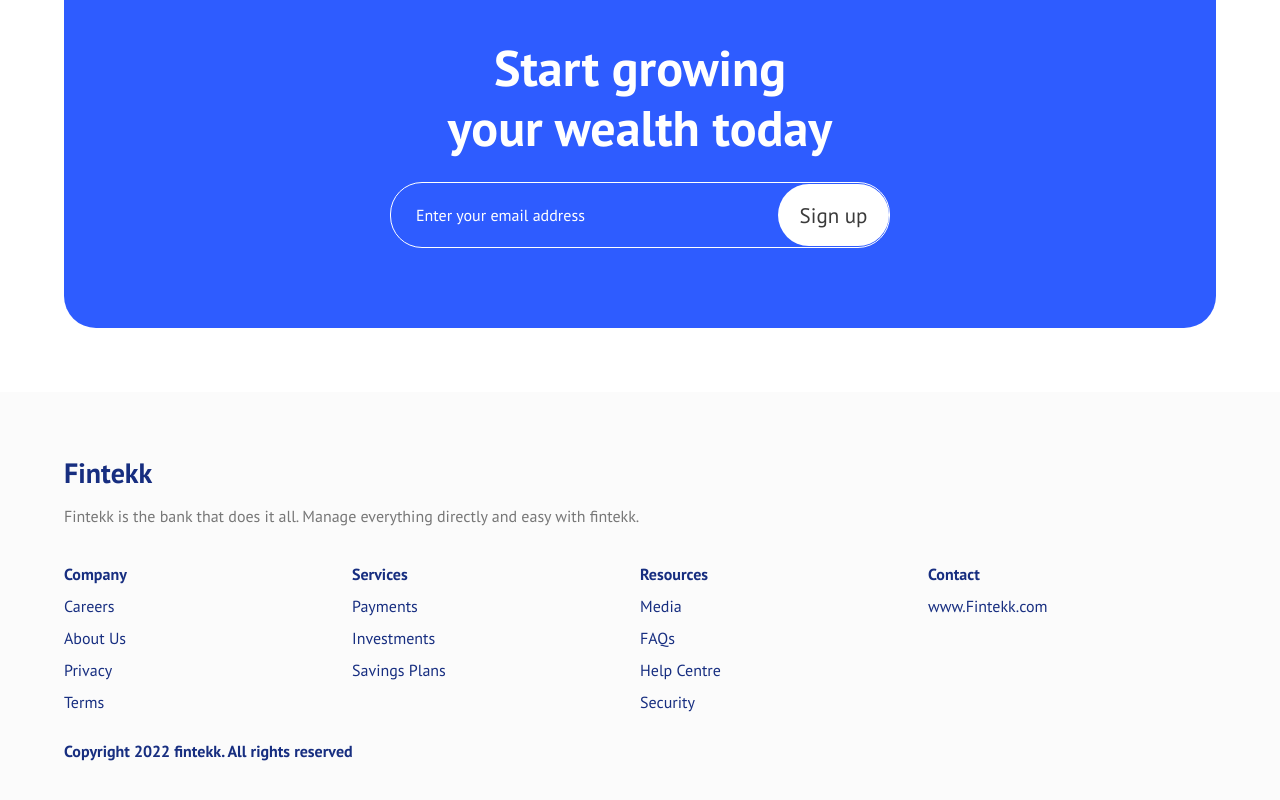
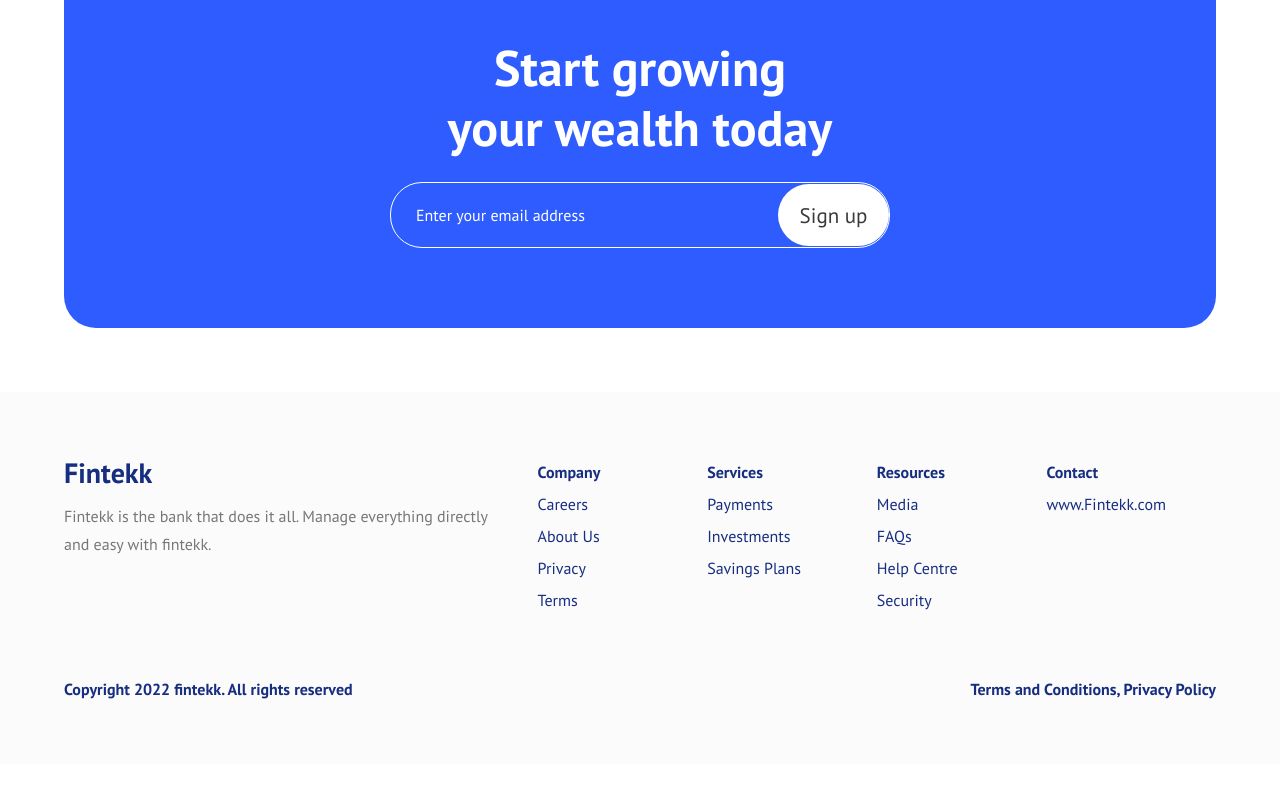
Before and after one commit to ajormoses/Fintekk, a Vue app: page / in a window 1280 px wide. Shown: the part 4213-5013 px from the top of the page. After the commit the page ends 4977 px from the top, so only its background shows below. Built offline with nearby package versions, Linux system fonts and the light colour scheme.

Commit message:
Update: Footer updated

```diff
--- a/src/components/Footer.vue
+++ b/src/components/Footer.vue
@@ -3,6 +3,8 @@
 <template>
   <div id="contact" class="section bg-[#FBFBFB]">
     <div class="container">
+      <div class="lg:grid lg:grid-cols-5 lg:items-start lg:gap-8">
+        <div class="col-span-2">
           <h1 class="text-[28px] leading-[33.9px] font-bold text-[#172E80]">
             Fintekk
           </h1>
@@ -10,35 +12,48 @@
             Fintekk is the bank that does it all. Manage everything directly and
             easy with fintekk.
           </p>
-      <ul class="text-[#172E80] text-base grid grid-cols-2 md:grid-cols-4">
+        </div>
+        <ul
+          class="text-[#172E80] text-base grid grid-cols-2 md:grid-cols-4 lg:col-span-3"
+        >
           <div class="leading-[2rem]">
-          <h1 class="font-bold pt-4">Company</h1>
+            <h1 class="font-bold pt-4 lg:pt-0">Company</h1>
             <li>Careers</li>
             <li>About Us</li>
             <li>Privacy</li>
             <li>Terms</li>
           </div>
           <div class="leading-[2rem]">
-          <h1 class="font-bold pt-4">Services</h1>
+            <h1 class="font-bold pt-4 lg:pt-0">Services</h1>
             <li>Payments</li>
             <li>Investments</li>
             <li>Savings Plans</li>
           </div>
           <div class="leading-[2rem]">
-          <h1 class="font-bold pt-4">Resources</h1>
+            <h1 class="font-bold pt-4 lg:pt-0">Resources</h1>
             <li>Media</li>
             <li>FAQs</li>
             <li>Help Centre</li>
             <li>Security</li>
           </div>
           <div class="leading-[2rem]">
-          <h1 class="font-bold pt-4">Contact</h1>
+            <h1 class="font-bold pt-4 lg:pt-0">Contact</h1>
             <li>www.Fintekk.com</li>
           </div>
         </ul>
-      <p class="leading-[19.4px] text-base text-[#172E80] mt-6 font-bold">
+      </div>
+      <div class="lg:flex lg:justify-between lg:items-center lg:mt-16">
+        <p
+          class="leading-[19.4px] text-base text-[#172E80] mt-6 lg:m-0 font-bold"
+        >
           Copyright 2022 fintekk. All rights reserved
         </p>
+        <p
+          class="hidden lg:flex leading-[19.4px] text-base text-[#172E80] font-bold"
+        >
+          Terms and Conditions, Privacy Policy
+        </p>
+      </div>
     </div>
   </div>
 </template>
```
Lines whose indentation alone changed are shown as unchanged.
